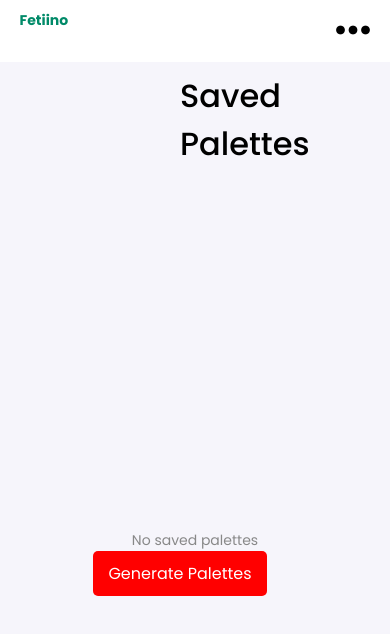
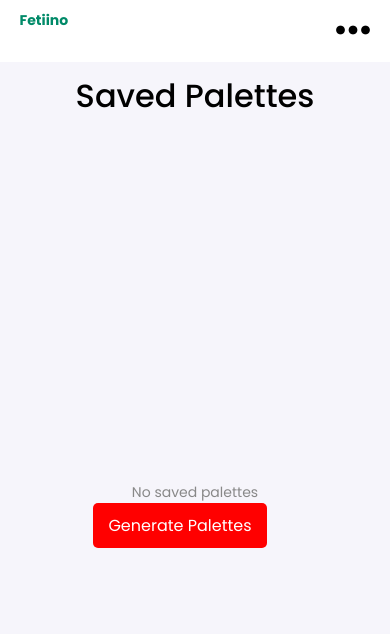
Before and after one commit to akinloluwami/Fetiino, a plain HTML site: page saved-palettes/index.html in a window 390 px wide. Drawn offline with Linux system fonts and the light colour scheme.

Commit message:
Finished Save Palettes Responsiveness

```diff
--- a/styles/style.css
+++ b/styles/style.css
@@ -2051,6 +2051,18 @@ html {
     width: 100%;
     margin: 0;
   }
+  .saved_palettes .main .title_and_delete {
+    width: 100%;
+    display: -webkit-box;
+    display: -ms-flexbox;
+    display: flex;
+    -webkit-box-pack: center;
+        -ms-flex-pack: center;
+            justify-content: center;
+  }
+  .saved_palettes .main .title_and_delete h2 {
+    margin: 0;
+  }
 }
 
 .generate {
```
